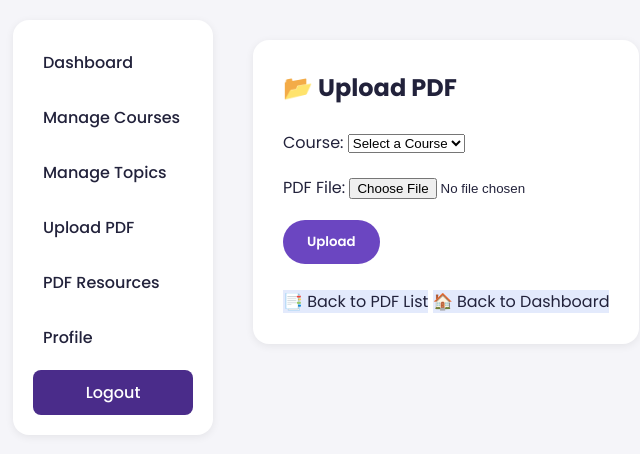
After one commit to Faculty-of-Computing/Eduverse, a Flask app: page /upload-pdf in a window 1280 px wide. The commit adds this page. Shown: the top 454 px of the page, without its empty margins (47-687 px from the left). Run offline with Flask 3, Linux system fonts and the light colour scheme; the visitor is signed in with stand-in values (Sample User, id 1); data that the repository does not hold is empty; some libraries are stand-ins or nearby versions.

Commit message:
pdfs uploads

```diff
--- a/app.py
+++ b/app.py
@@ -1,4 +1,4 @@
-from flask import Flask, render_template, request, redirect, url_for, session, flash
+from flask import Flask, render_template, request, redirect, url_for, session, flash, send_from_directory, abort
 from database import init_db, get_db, close_db
 from datetime import datetime
 import psycopg2
@@ -19,6 +19,11 @@ app.config['UPLOAD_FOLDER'] = UPLOAD_FOLDER
 if not os.path.exists(UPLOAD_FOLDER):
     os.makedirs(UPLOAD_FOLDER)
 
+# Configure PDF upload folder
+PDF_FOLDER = os.path.join('static', 'pdfs')
+os.makedirs(PDF_FOLDER, exist_ok=True)
+app.config['PDF_FOLDER'] = PDF_FOLDER
+
 
 # Initialize DB connection before each request
 @app.before_request
@@ -34,7 +39,7 @@ def allowed_file(filename):
     return '.' in filename and filename.rsplit('.', 1)[1].lower() in ALLOWED_EXTENSIONS
 
 
-#filter for formatting datetime
+# filter for formatting datetime
 @app.template_filter('datetimeformat')
 def datetimeformat(value, format='%Y-%m-%d %H:%M'):
     if value == 'now':
@@ -44,7 +49,127 @@ def datetimeformat(value, format='%Y-%m-%d %H:%M'):
     except (ValueError, TypeError):
         return value
 
-# Home page route
+# ============================
+# PDF Management
+# ============================
+@app.route('/pdfs')
+def list_pdfs():
+    db = get_db()
+    cur = db.cursor(cursor_factory=psycopg2.extras.DictCursor)
+    cur.execute("""
+        SELECT p.id, p.filename, p.file_path, p.uploaded_at,
+               u.firstname || ' ' || u.lastname AS uploader,
+               c.title AS course_title
+        FROM pdf_resources p
+        LEFT JOIN users u ON p.uploaded_by = u.id
+        LEFT JOIN courses c ON p.course_id = c.id
+        ORDER BY p.uploaded_at DESC
+    """)
+    pdfs = cur.fetchall()
+    cur.close()
+    return render_template("list_pdfs.html", pdfs=pdfs, role=session.get("role", "student"))
+
+
+@app.route('/upload-pdf', methods=['GET', 'POST'])
+def upload_pdf():
+    if 'user_id' not in session or session['role'] != 'instructor':
+        flash("Unauthorized", "danger")
+        return redirect(url_for("list_pdfs"))
+
+    db = get_db()
+    cur = db.cursor(cursor_factory=psycopg2.extras.DictCursor)
+    cur.execute("SELECT id, title FROM courses")
+    courses = cur.fetchall()
+
+    if request.method == 'POST':
+        course_id = request.form.get("course_id")
+        pdf_file = request.files.get("pdf_file")
+
+        if not pdf_file or not course_id:
+            flash("Course and PDF required", "danger")
+            return redirect(url_for("upload_pdf"))
+
+        filename = secure_filename(pdf_file.filename)
+        unique_name = f"{secrets.token_hex(8)}_{filename}"
+        file_path = os.path.join(PDF_FOLDER, unique_name)
+        pdf_file.save(file_path)
+
+        cur.execute("""
+            INSERT INTO pdf_resources (filename, file_path, uploaded_by, uploaded_at, course_id)
+            VALUES (%s, %s, %s, NOW(), %s)
+        """, (filename, file_path, session['user_id'], course_id))
+        db.commit()
+
+        flash("PDF uploaded successfully!", "success")
+        return redirect(url_for("list_pdfs"))
+
+    cur.close()
+    return render_template("upload_pdf.html", courses=courses)
+
+
+@app.route('/view-pdf/<int:pdf_id>')
+def view_pdf(pdf_id):
+    db = get_db()
+    cur = db.cursor(cursor_factory=psycopg2.extras.DictCursor)
+    cur.execute("SELECT file_path, filename FROM pdf_resources WHERE id = %s", (pdf_id,))
+    pdf = cur.fetchone()
+    cur.close()
+
+    if not pdf or not os.path.exists(pdf['file_path']):
+        abort(404)
+
+    return send_from_directory(
+        os.path.dirname(pdf['file_path']),
+        os.path.basename(pdf['file_path']),
+        mimetype="application/pdf"
+    )
+
+
+@app.route('/download-pdf/<int:pdf_id>')
+def download_pdf(pdf_id):
+    db = get_db()
+    cur = db.cursor(cursor_factory=psycopg2.extras.DictCursor)
+    cur.execute("SELECT file_path, filename FROM pdf_resources WHERE id = %s", (pdf_id,))
+    pdf = cur.fetchone()
+    cur.close()
+
+    if not pdf or not os.path.exists(pdf['file_path']):
+        abort(404)
+
+    return send_from_directory(
+        os.path.dirname(pdf['file_path']),
+        os.path.basename(pdf['file_path']),
+        as_attachment=True,
+        download_name=pdf['filename']
+    )
+
+
+@app.route('/delete-pdf/<int:pdf_id>', methods=['POST'])
+def delete_pdf(pdf_id):
+    if 'user_id' not in session or session['role'] != 'instructor':
+        flash("Unauthorized", "danger")
+        return redirect(url_for("list_pdfs"))
+
+    db = get_db()
+    cur = db.cursor(cursor_factory=psycopg2.extras.DictCursor)
+    cur.execute("SELECT file_path FROM pdf_resources WHERE id = %s", (pdf_id,))
+    pdf = cur.fetchone()
+
+    if not pdf:
+        flash("PDF not found", "danger")
+        return redirect(url_for("list_pdfs"))
+
+    if os.path.exists(pdf['file_path']):
+        os.remove(pdf['file_path'])
+
+    cur.execute("DELETE FROM pdf_resources WHERE id = %s", (pdf_id,))
+    db.commit()
+    cur.close()
+
+    flash("PDF deleted successfully", "success")
+    return redirect(url_for("list_pdfs"))
+
+
 @app.route('/')
 def index():
     return render_template('index.html')
@@ -565,6 +690,7 @@ def edit_topic(topic_id):
     cur.close()
     return render_template('edit_topic.html', topic=topic)
 
+
 # Run app
 if __name__ == '__main__':
     app.run(host="0.0.0.0", port=5000, debug=True)
--- a/templates/base.html
+++ b/templates/base.html
@@ -23,11 +23,15 @@
         {% if session.get('role') == 'student' %}
             <li><a href="{{ url_for('student_dashboard') }}" class="nav-link">Dashboard</a></li>
             <li><a href="{{ url_for('courses') }}" class="nav-link">Courses</a></li>
+            <li><a href="{{ url_for('list_pdfs') }}" class="nav-link">PDF Resources</a></li>
+            <li><a href="{{ url_for('submissions') }}" class="nav-link">Submissions</a></li>
             <li><a href="{{ url_for('profile') }}" class="nav-link">Profile</a></li>
         {% elif session.get('role') == 'instructor' %}
             <li><a href="{{ url_for('instructor_dashboard') }}" class="nav-link">Dashboard</a></li>
             <li><a href="{{ url_for('manage_courses') }}" class="nav-link">Manage Courses</a></li>
             <li><a href="{{ url_for('manage_topics') }}" class="nav-link">Manage Topics</a></li>
+            <li><a href="{{ url_for('upload_pdf') }}" class="nav-link">Upload PDF</a></li>
+            <li><a href="{{ url_for('list_pdfs') }}" class="nav-link">PDF Resources</a></li>
             <li><a href="{{ url_for('profile') }}" class="nav-link">Profile</a></li>
         {% endif %}
         <!-- Logout only when logged in -->
--- a/templates/base_dash.html
+++ b/templates/base_dash.html
@@ -11,6 +11,7 @@
 
     <!-- Main Styles -->
     <link rel="stylesheet" href="{{ url_for('static', filename='css/styles.css') }}">
+    <!-- <link rel="stylesheet" href="{{ url_for('static', filename='css/pdf_resources.css') }}"> -->
 
     {% block extra_css %}{% endblock %}
     {% block head %}{% endblock %}
@@ -24,12 +25,15 @@
                     {% if session.get('role') == 'student' %}
                         <a href="{{ url_for('student_dashboard') }}" class="nav-link">Dashboard</a>
                         <a href="{{ url_for('courses') }}" class="nav-link">Courses</a>
+                        <a href="{{ url_for('list_pdfs') }}" class="nav-link">PDF Resources</a>
                         <a href="{{ url_for('submissions') }}" class="nav-link">Submissions</a>
                         <a href="{{ url_for('profile') }}" class="nav-link">Profile</a>
                     {% elif session.get('role') == 'instructor' %}
                         <a href="{{ url_for('instructor_dashboard') }}" class="nav-link">Dashboard</a>
                         <a href="{{ url_for('manage_courses') }}" class="nav-link">Manage Courses</a>
                         <a href="{{ url_for('manage_topics') }}" class="nav-link">Manage Topics</a>
+                        <a href="{{ url_for('upload_pdf') }}" class="nav-link">Upload PDF</a>
+                        <a href="{{ url_for('list_pdfs') }}" class="nav-link">PDF Resources</a>
                         <a href="{{ url_for('profile') }}" class="nav-link">Profile</a>
                     {% endif %}
                     <!-- Logout only when logged in -->
--- a/templates/edit_topic.html
+++ b/templates/edit_topic.html
@@ -1,6 +1,6 @@
 <!-- edit_topic.html -->
 {% extends 'base_dash.html' %}
-{% block title %}Edit Topic: {{ topic.heading }} | LearnSphere{% endblock %}
+{% block title %}Edit Topic: {{ topic.heading }} | Eduverse {% endblock %}
 {% block content %}
 <section class="dashboard-card" aria-labelledby="edit-title">
   <h2 id="edit-title" class="card-title">
--- a/templates/register.html
+++ b/templates/register.html
@@ -35,7 +35,7 @@
                     <label class="field">
                         <div class="password-wrap">
                             <input type="password" name="password" placeholder="Password" required aria-required="true">
-                            <button class="eye" type="button" aria-label="Toggle password visibility">👁</button> <!-- Fixed position -->
+                            <button class="eye" type="button" aria-label="Toggle password visibility">👁</button>
                         </div>
                     </label>
                     <div class="role-select">
--- /dev/null
+++ b/templates/upload_pdf.html
@@ -0,0 +1,42 @@
+{% extends 'base_dash.html' %}
+{% block title %}Upload PDF | Eduverse{% endblock %}
+
+{% block content %}
+    <section class="dashboard-card" aria-labelledby="upload-title">
+<div class="main-content">
+    <div class="content-box">
+        <h2>📂 Upload PDF</h2>
+        <!-- Flash messages -->
+    {% with messages = get_flashed_messages(with_categories=true) %}
+        {% if messages %}
+            {% for category, message in messages %}
+                <div class="alert alert-{{ category }}">{{ message }}</div>
+            {% endfor %}
+        {% endif %}
+    {% endwith %}
+    <br>
+
+        <form method="POST" enctype="multipart/form-data">
+            <div class="form-group">
+                <label for="course">Course:</label>
+                <select id="course" name="course" required>
+                    <option value="">Select a Course</option>
+                    <!-- Populate with courses dynamically -->
+                </select>
+            </div>
+            <div class="form-group">
+                <label for="pdf_file">PDF File:</label>
+                <input type="file" id="pdf_file" name="pdf_file" accept=".pdf" required>
+            </div>
+            <button type="submit" class="btn-upload">Upload</button>
+        </form>
+    </div>
+</div>
+<br>
+
+<div>
+        <a href="{{ url_for('list_pdfs') }}" class="btn-secondary">📑 Back to PDF List</a>
+        <a href="{{ url_for('instructor_dashboard' if role == 'instructor' else 'student_dashboard') }}" class="btn-secondary">🏠 Back to Dashboard</a>
+</div>
+    </section>
+{% endblock %}
```
Also changed, not shown: database.py (+107 -46 lines), static/css/styles.css (+199 -1 lines), templates/list_pdfs.html (added, +70 -0 lines), templates/login.html (+1 -10 lines), 1 other file.
